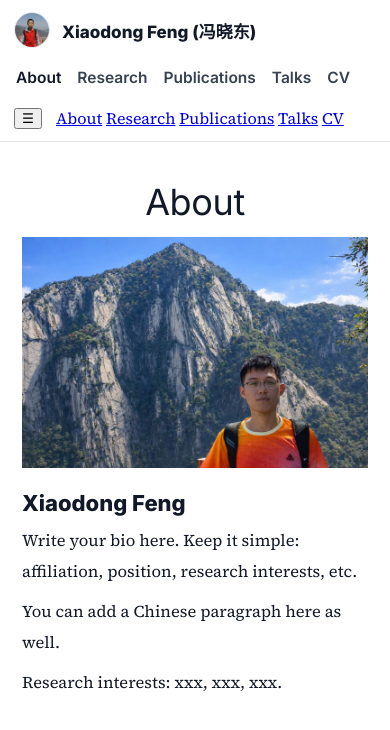
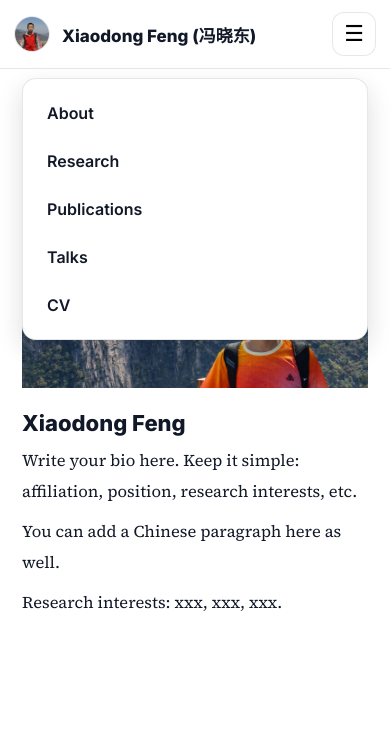
Before and after one commit to xdfeng7370/xdfeng7370.github.io, a plain HTML site: page index.html in a window 390 px wide. Both pictures are taken after a click on the button "Open menu". Drawn offline with Linux system fonts and the light colour scheme.

Commit message:
Refactor CSS for improved organization and responsiveness

```diff
--- a/assets/style.css
+++ b/assets/style.css
@@ -1,9 +1,9 @@
 @import url('https://fonts.googleapis.com/css2?family=Inter:wght@400;600;700;800&family=Source+Serif+4:wght@400;600;700&display=swap');
 
 :root{
-  /* ====== Fixed site width (content width never changes) ====== */
+  /* ====== Fixed site width ====== */
   --siteBase: 1100px;
-  --siteExtra: 1cm;       /* total +1cm => 0.5cm each side */
+  --siteExtra: 1cm;                /* total +1cm => 0.5cm each side */
   --siteMax: calc(var(--siteBase) + var(--siteExtra));
 
   /* ====== Colors ====== */
@@ -17,9 +17,12 @@
   --font-serif: "Source Serif 4", Georgia, "Times New Roman", Times,
                 "Songti SC", "STSong", "SimSun", serif;
 
-  /* ====== Photo size (shrink proportionally) ====== */
-  --heroMaxW: 680px;   /* ✅ 照片宽度上限（想更小就 620/640；想大就 720/780） */
-  --heroMaxH: 320px;   /* ✅ 照片高度上限（等比例缩放，不裁剪） */
+  /* ====== Hero image ====== */
+  --heroMaxW: 680px;
+  --heroMaxH: 320px;
+
+  /* ====== Responsive thresholds ====== */
+  --menuBreakpoint: 760px;         /* <= this: show hamburger */
 }
 
 *{ box-sizing: border-box; }
@@ -41,7 +44,6 @@ body{
   border-bottom: 1px solid var(--line);
 }
 
-/* ✅ 关键：不再居中导航，导航紧跟在 brand 后面，减少中间空白 */
 .topbar-inner{
   max-width: var(--siteMax);
   margin: 0 auto;
@@ -49,16 +51,17 @@ body{
 
   display: flex;
   align-items: center;
-  justify-content: flex-start; /* brand + nav 从左开始排 */
-  gap: 50px;                   /* brand 和 nav 的间距（想更近就 28/36） */
-  flex-wrap: wrap;             /* 空间不够时允许换行 */
+  justify-content: flex-start;
+  gap: 32px;
+  flex-wrap: wrap;
+  position: relative; /* for dropdown menu */
 }
 
 .brand{
   display: flex;
   align-items: center;
   gap: 12px;
-  min-width: 0;                /* ✅ 不强占宽度，让 nav 更容易左移 */
+  min-width: 0;
 }
 
 .avatar{
@@ -73,6 +76,7 @@ body{
   font-family: var(--font-sans);
   font-weight: 800;
   font-size: 20px;
+  white-space: nowrap;
 }
 
 .nav{
@@ -80,7 +84,7 @@ body{
   flex-wrap: wrap;
   gap: 22px;
   align-items: center;
-  justify-content: flex-start; /* ✅ 导航自身左对齐 */
+  justify-content: flex-start;
 }
 
 .nav a{
@@ -90,6 +94,7 @@ body{
   color: #374151;
   text-decoration: none;
   padding: 6px 2px;
+  white-space: nowrap;
 }
 
 .nav a:hover{ text-decoration: underline; }
@@ -97,16 +102,16 @@ body{
 
 /* ===================== Main container ===================== */
 .container{
-  max-width: var(--siteMax);   /* ✅ 内容宽度固定：以后删 tabs 也不变 */
+  max-width: var(--siteMax);
   margin: 0 auto;
   padding: 22px 22px 60px;
 }
 
-/* ✅ 你要的：About 标题字重 600 */
+/* Page title (About / Research / Publications / Talks) */
 .page-title{
   font-family: var(--font-sans);
-  font-weight: 500;
-  font-size: 44px;
+  font-weight: 600;
+  font-size: clamp(30px, 4vw, 44px);  /* ✅ auto scale */
   letter-spacing: -0.01em;
   line-height: 1.15;
   text-align: center;
@@ -120,13 +125,12 @@ body{
   margin: 6px 0 22px;
 }
 
-/* ✅ 等比例缩小、不裁剪、无框 */
 .hero-img{
   width: auto;
   height: auto;
   max-width: min(var(--heroMaxW), 100%);
   max-height: var(--heroMaxH);
-  object-fit: contain;
+  object-fit: contain; /* no crop */
   display: block;
 }
 
@@ -147,7 +151,62 @@ body{
 
 .muted{ color: var(--muted); }
 
-/* ===================== Mobile ===================== */
+/* =========================
+   Hamburger menu
+   ========================= */
+.nav-toggle{
+  display: none;              /* default hidden */
+  margin-left: auto;
+
+  width: 44px;
+  height: 44px;
+  border-radius: 12px;
+  border: 1px solid rgba(17,24,39,0.10);
+  background: #fff;
+
+  font-size: 22px;
+  line-height: 1;
+  cursor: pointer;
+}
+
+.nav-menu{
+  display: none;
+  position: absolute;
+  right: 22px;
+  top: calc(100% + 10px);
+
+  width: min(360px, calc(100vw - 44px));
+  background: #fff;
+  border: 1px solid rgba(17,24,39,0.10);
+  border-radius: 14px;
+  box-shadow: 0 10px 24px rgba(17,24,39,0.15);
+
+  padding: 10px;
+  z-index: 50;
+}
+
+.nav-menu a{
+  display: block;
+  padding: 14px 14px;
+  border-radius: 10px;
+
+  font-family: var(--font-sans);
+  font-weight: 600;
+  color: #111827;
+  text-decoration: none;
+}
+
+.nav-menu a:hover{
+  background: rgba(17,24,39,0.05);
+}
+
+.nav-menu a.active{
+  color: #111827;
+}
+
+.nav-menu.open{ display: block; }
+
+/* ===================== Responsive ===================== */
 @media (max-width: 820px){
   :root{
     --siteExtra: 0px;
@@ -169,9 +228,15 @@ body{
   .nav a{ font-size: 15.5px; }
 
   .container{ max-width: 100%; }
+  .page-title{ margin: 18px 0 14px; }
+}
 
-  .page-title{
-    font-size: 36px;
-    margin: 18px 0 14px;
+/* ✅ Small screen: collapse to hamburger */
+@media (max-width: 760px){
+  .nav{ display: none; }
+  .nav-toggle{
+    display: inline-flex;
+    align-items: center;
+    justify-content: center;
   }
 }
```
